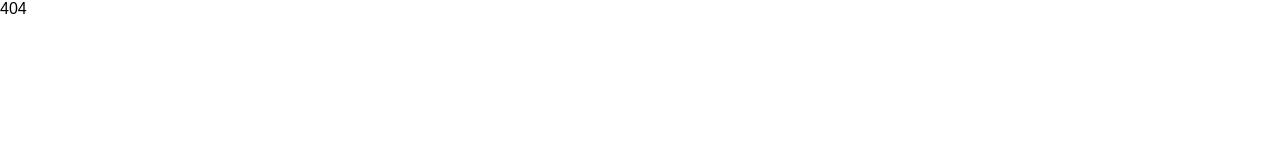
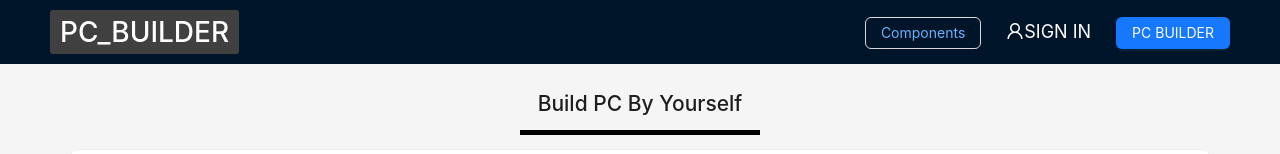
Before and after one commit to sifat18/pc-builder, a Next.js app: page /pcbuilder in a window 1280 px wide. Before the commit this address had no page. Shown: the top 154 px of the page. Built offline with nearby package versions, Linux system fonts and the light colour scheme; no server answers.

Commit message:
update route url and file name

```diff
--- a/src/components/RootLayout.js
+++ b/src/components/RootLayout.js
@@ -49,7 +49,7 @@ const RootLayout = ({ children }) => {
             </items>
           </Link>
          {!session?.user?.name && <Link href='' onClick={()=>signIn("google", {
-                callbackUrl: "http://localhost:3000/pc_builder",
+                callbackUrl: "http://localhost:3000/pcbuilder",
               })}>
             <items
               style={{
@@ -72,7 +72,7 @@ const RootLayout = ({ children }) => {
             </items>
           </Link>}
 
-          <Link href="/pc_builder">
+          <Link href="/pcbuilder">
             <items>
               {/* <MobileOutlined />  */}
               <Button type="primary" >
--- a/src/middleware.js
+++ b/src/middleware.js
@@ -1,3 +1,3 @@
 export { default } from "next-auth/middleware";
 
-export const config = { matcher: ["/pc_builder"] };
+export const config = { matcher: ["/pcbuilder"] };
--- a/src/pages/build/[buildName].js
+++ b/src/pages/build/[buildName].js
@@ -32,7 +32,7 @@ const BuildCategory = ({ productByCategory }) => {
                   {/* Link should wrap the button text */}
                   <Button type="dashed"onClick={()=>{
                     dispatch(add(item))
-                    router.push('/pc_builder')
+                    router.push('/pcbuilder')
 
                   }}>Add this to build</Button>
                 </Col>
```
Also changed, not shown: src/pages/pcbuilder.js (renamed from src/pages/pc_builder.js).
